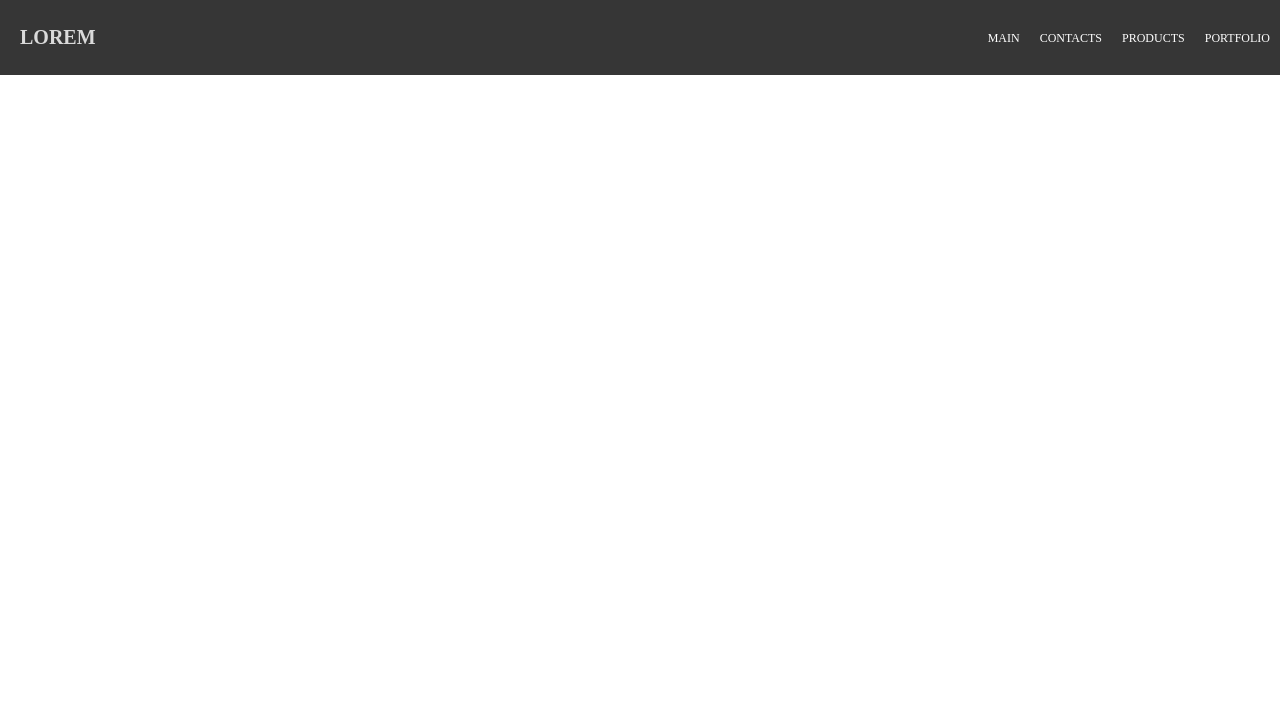
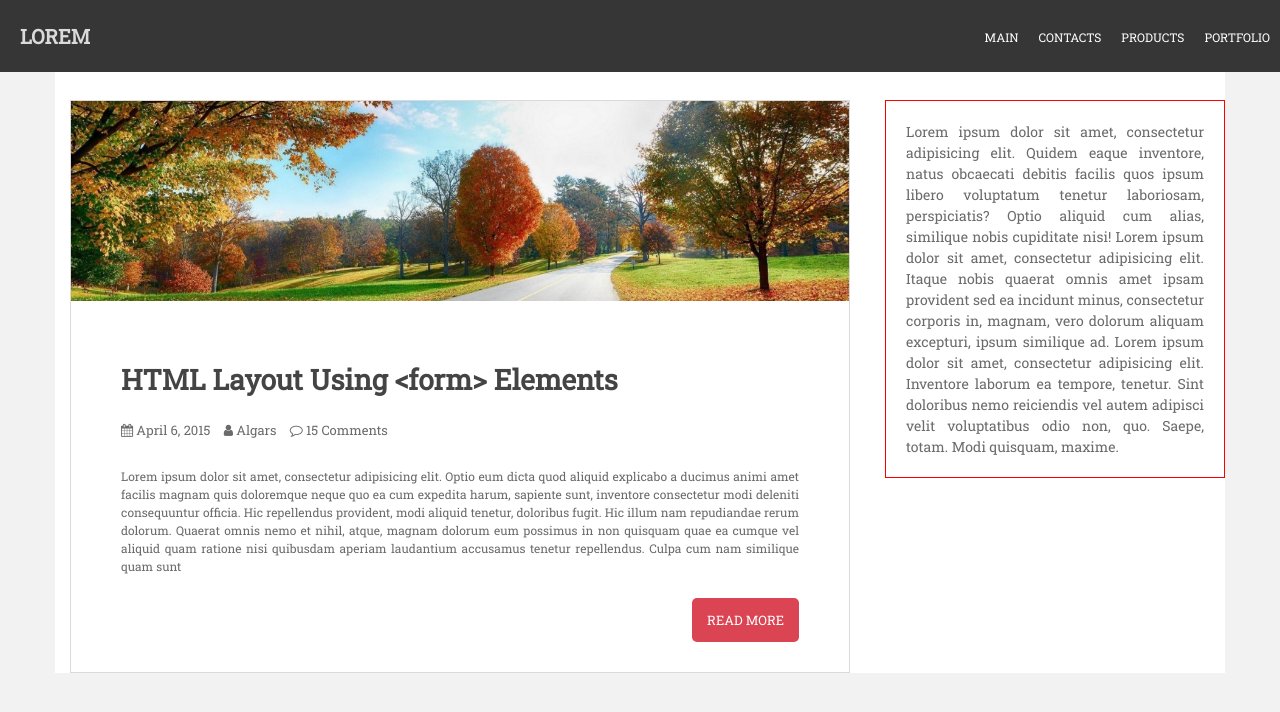
Before and after one commit to romulrost/A-level, a plain HTML site: page 4_Homework/index.html in a window 1280 px wide. Drawn offline with Linux system fonts and the light colour scheme.

Commit message:
homework witk content ready

```diff
--- a/4_Homework/css/style.css
+++ b/4_Homework/css/style.css
@@ -2,23 +2,11 @@
 
 @import url(https://fonts.googleapis.com/css?family=Roboto+Slab&subset=latin,cyrillic);
 
-body, h1, h2, li, a, ul {
-	padding: 0;
-	margin: 0;
-}
 .clearfix:after {
 	content: "";
 	display: block;
 	clear: both;
-}
-
-/*.-push-left {
-	float: left;
-}
-.-push-right {
-	float: right;
-	}*/
-
+	width: 100%;
 }
 
 body {
@@ -26,10 +14,6 @@ body {
 	font-size: 14px;
 	color: #6B6B6B;
 	background-color: #F2F2F2;
-}
-.wrapper {
-	max-width: 1170px;
-	margin: 0 auto;
 }
 /**HEADER**/
 .header {
@@ -70,6 +54,106 @@ body {
 .menu li a:hover {
 	color: #DA4453;
 }
+/**CONTENT**/
+.wrapper {
+	max-width: 1170px;
+	margin: 0 auto;
+	padding-top: 100px;
+	box-sizing: border-box;
+	background-color: #fff;
+}
+.content {
+	box-sizing: border-box;
+	max-width: 780px;
+	margin: 0 15px 0 15px;
+	border: 1px solid #DADADA;
+	float: left;
+	width: 100%;
+}
+.image {
+	width: 100%;
+	height: 200px;
+	margin-bottom: 20px;
+	background-color: #fff;
+}
+.road-img {
+	display: block;
+	width: 100%;
+	max-width: 100%;
+	height: 100%;
+	background-image: url(../img/road.jpg);
+	background-position: center;
+	background-size: cover;
+	background-repeat: no-repeat;
+	transition: opacity 1s;
+}
+.road-img:hover {
+	opacity: 0.5;
+}
+.content-description {
+	background-color: #fff;
+	padding: 45px 50px;
+	color: #6B6B6B;
+}
+.content-title {
+	font-size: 28px;
+	margin-bottom: 30px;
+	font-weight: bold;
 
+}
+.content-title a {
+	color: #444444;
+	text-decoration: none;
+	transition: color 1.2s;
+}
+.content-title a:hover {
+	color: #DA4453;
+}
+.meta-info {
+	font-size: 13px;
+	padding-bottom: 30px;
+}
+.meta-menu li {
+	display: inline-block;
+	margin-right: 10px;
+}
+.tag-description {
+	line-height: 1.5;
+	font-size: 12px;
+	margin-bottom: 20px;
+	text-align: justify;
+}
+.button-block {
+	text-align: right;
+	margin-top: 38px;
+}
+.btn-read {
+	/*display: block;*/
+	background-color: #DA4453;
+	text-transform: uppercase;
+	text-decoration: none;
+	padding: 11px 13px;
+	font-size: 13px;
+	border-radius: 5px;
+	color: #fff;
+	border: 2px solid transparent;
+	transition: color 1.3s;
+}
+.btn-read:hover {
+	border: 2px solid #000;
+	color: #000;
+}
 
-/**CONTENT**/
+/**SIDEBAR**/
+.sidebar {
+	box-sizing: border-box;
+	max-width: 340px;
+	width: 100%;
+	/*height: 100%*/
+	border: 1px solid red;
+	float: right;
+
+	padding: 20px;
+	text-align: justify;
+	line-height: 1.5;
+}
--- a/4_Homework/index.html
+++ b/4_Homework/index.html
@@ -3,6 +3,8 @@
 <head>
 	<meta charset="UTF-8">
 	<title>Document</title>
+	<link rel="stylesheet" href="css/reset.css">
+	<link rel="stylesheet" href="https://maxcdn.bootstrapcdn.com/font-awesome/4.6.3/css/font-awesome.min.css" />
 	<link rel="stylesheet" href="css/style.css">
 	<meta name="viewport" content="width=device-width, initial-scale=1.0">
 </head>
@@ -19,17 +21,44 @@
 			</ul>
 		</div>
 	</header>
-	<div class="wrapper">
+	<div class="wrapper clearfix">
+		<!-- /**CONTENT**/ -->
+		<section class="content">
+			<div class="image"><a class="road-img" href="#"></a></div>
+			<div class="content-description">
+				<h1 class="content-title"><a href="">HTML Layout Using <span>&lt;form&gt</span> Elements</a></h1>
+				<div class="meta-info">
+					<ul class="meta-menu">
+						<li><i class="fa fa-calendar" aria-hidden="true"></i>
+							<span>April 6, 2015</span>
+						</li>
+						<li><i class="fa fa-user" aria-hidden="true"></i>
+							<span>Algars</span>
+						</li>
+						<li><i class="fa fa-comment-o" aria-hidden="true"></i>
+							<span>15 Comments</span>
+						</li>
+					</ul>
+				</div>
+				<p class="tag-description">Lorem ipsum dolor sit amet, consectetur adipisicing elit. Optio eum dicta quod aliquid explicabo a ducimus animi amet facilis magnam quis doloremque neque quo ea cum expedita harum, sapiente sunt, inventore consectetur modi deleniti consequuntur officia. Hic repellendus provident, modi aliquid tenetur, doloribus fugit. Hic illum nam repudiandae rerum dolorum. Quaerat omnis nemo et nihil, atque, magnam dolorum eum possimus in non quisquam quae ea cumque vel aliquid quam ratione nisi quibusdam aperiam laudantium accusamus tenetur repellendus. Culpa cum nam similique quam sunt </p>
+				<div class="button-block">
+				<a href="#" class="btn-read">read more</a>
+					<!-- <button class="btn-read">read more</button> -->
+				</div>
+			</div>
+
+		</section>
+
+		<aside class="sidebar">
+			<p>Lorem ipsum dolor sit amet, consectetur adipisicing elit. Quidem eaque inventore, natus obcaecati debitis facilis quos ipsum libero voluptatum tenetur laboriosam, perspiciatis? Optio aliquid cum alias, similique nobis cupiditate nisi! Lorem ipsum dolor sit amet, consectetur adipisicing elit. Itaque nobis quaerat omnis amet ipsam provident sed ea incidunt minus, consectetur corporis in, magnam, vero dolorum aliquam excepturi, ipsum similique ad. Lorem ipsum dolor sit amet, consectetur adipisicing elit. Inventore laborum ea tempore, tenetur. Sint doloribus nemo reiciendis vel autem adipisci velit voluptatibus odio non, quo. Saepe, totam. Modi quisquam, maxime.</p>
+		</aside>
 
 
-		<!-- /**CONTENT**/ -->
-		<main>
+		<!-- /**FOOTER**/ -->
 
-		</main>
-		<!-- /**FOOTER**/ -->
-		<footer>
+	</div>
+	<footer>
 
-		</footer>
-	</div>
+	</footer>
 </body>
 </html>
--- /dev/null
+++ b/4_homework/css/reset.css
@@ -0,0 +1,48 @@
+/* http://meyerweb.com/eric/tools/css/reset/
+   v2.0 | 20110126
+   License: none (public domain)
+*/
+
+html, body, div, span, applet, object, iframe,
+h1, h2, h3, h4, h5, h6, p, blockquote, pre,
+a, abbr, acronym, address, big, cite, code,
+del, dfn, em, img, ins, kbd, q, s, samp,
+small, strike, strong, sub, sup, tt, var,
+b, u, i, center,
+dl, dt, dd, ol, ul, li,
+fieldset, form, label, legend,
+table, caption, tbody, tfoot, thead, tr, th, td,
+article, aside, canvas, details, embed,
+figure, figcaption, footer, header, hgroup,
+menu, nav, output, ruby, section, summary,
+time, mark, audio, video {
+	margin: 0;
+	padding: 0;
+	border: 0;
+	font-size: 100%;
+	font: inherit;
+	vertical-align: baseline;
+}
+/* HTML5 display-role reset for older browsers */
+article, aside, details, figcaption, figure,
+footer, header, hgroup, menu, nav, section {
+	display: block;
+}
+body {
+	line-height: 1;
+}
+ol, ul {
+	list-style: none;
+}
+blockquote, q {
+	quotes: none;
+}
+blockquote:before, blockquote:after,
+q:before, q:after {
+	content: '';
+	content: none;
+}
+table {
+	border-collapse: collapse;
+	border-spacing: 0;
+}
```
Also changed, not shown: 3_Homework/index.html (+5 -3 lines), 3_Homework/var2/index.html (+5 -3 lines), 3_Homework/css/style.css (indentation only), 4_homework/img/road.jpg (added).
